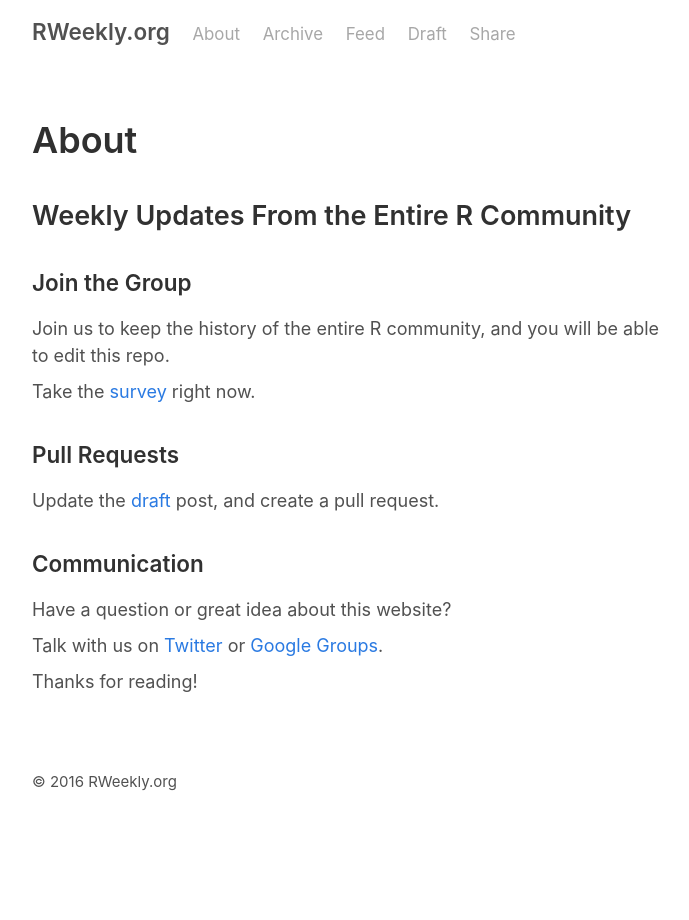
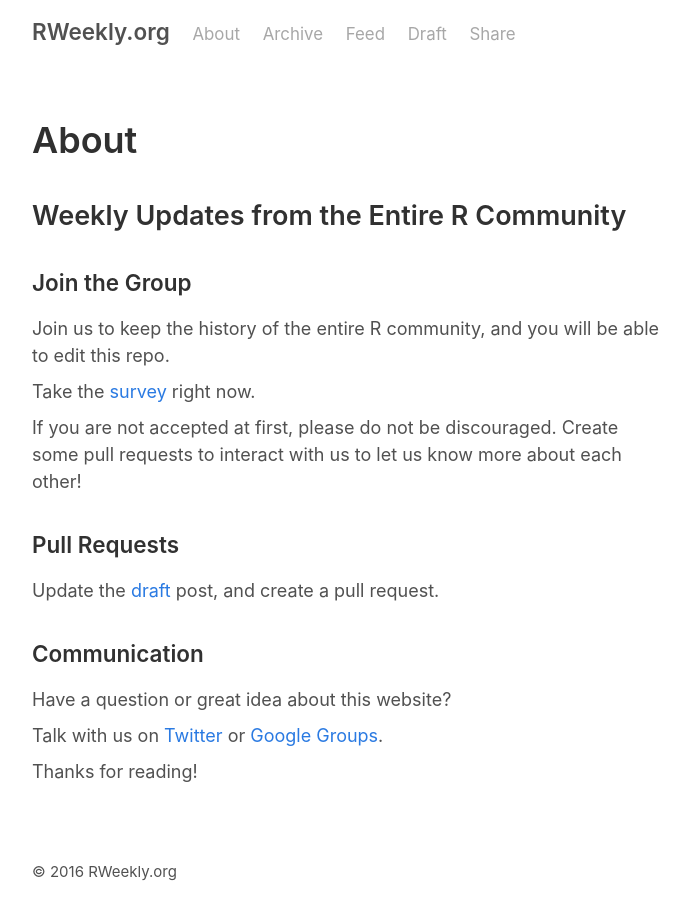
Before and after one commit to rweekly/rweekly.org, a Jekyll site: the page built from about.md, in a window 1280 px wide. Shown: the whole page, without its empty margins (293-982 px from the left). Built offline with Jekyll 4.4.1, drawn with Linux system fonts in a browser that asks for light colours.

Commit message:
Update: about page

```diff
--- a/about.md
+++ b/about.md
@@ -3,13 +3,15 @@
 title: About
 ---
 
-## Weekly Updates From the Entire R Community
+## Weekly Updates from the Entire R Community
 
 ### Join the Group
 
 Join us to keep the history of the entire R community, and you will be able to edit this repo.
 
 Take the [survey](https://docs.google.com/forms/d/1WdCjXvWJ1tDSlZNJAroGWCWcqqDjRMAF2VNnZCfn14g/viewform) right now.
+
+If you are not accepted at first, please do not be discouraged. Create some pull requests to interact with us to let us know more about each other!
 
 ### Pull Requests
 
```
Also changed, not shown: README.md.
